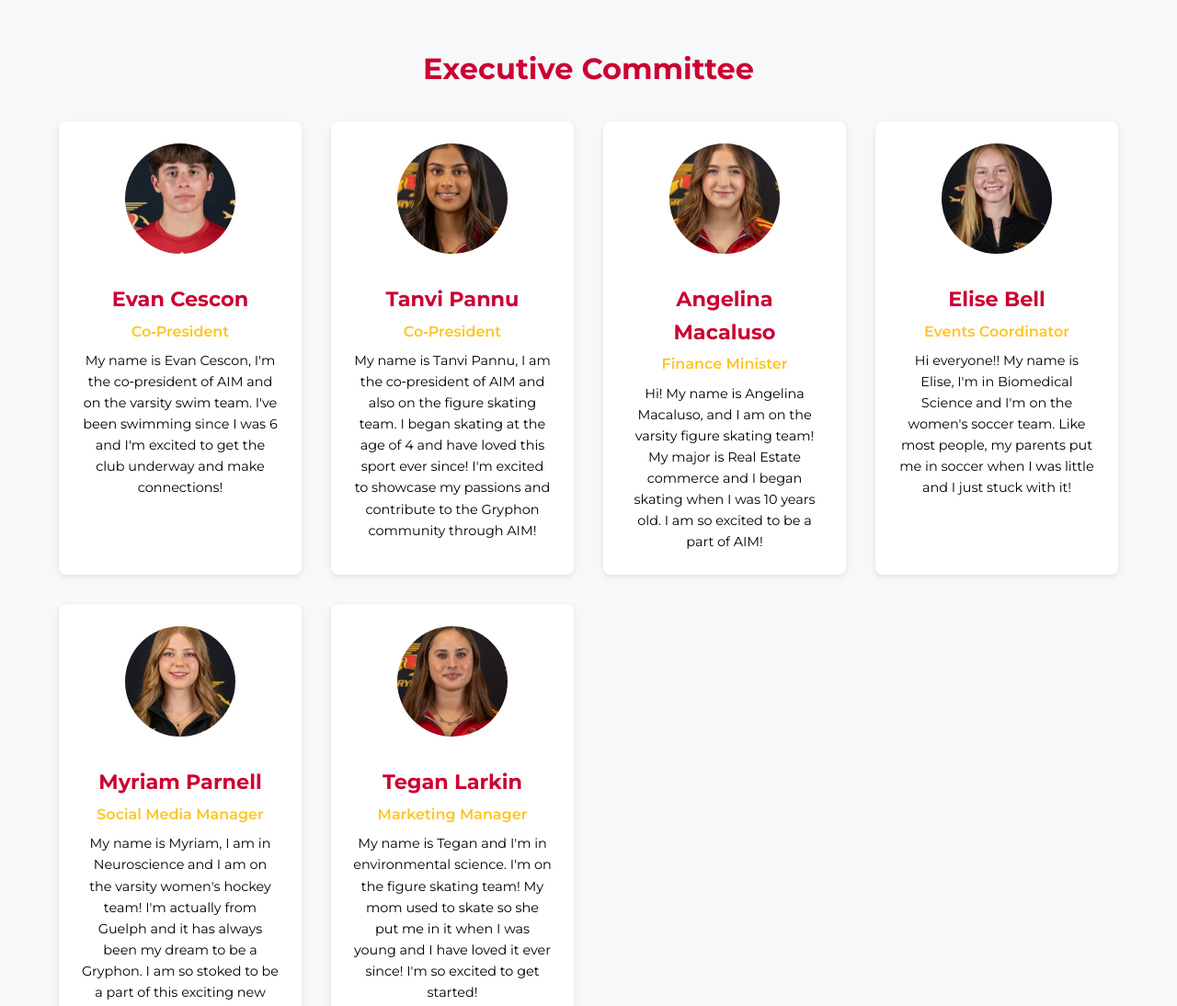
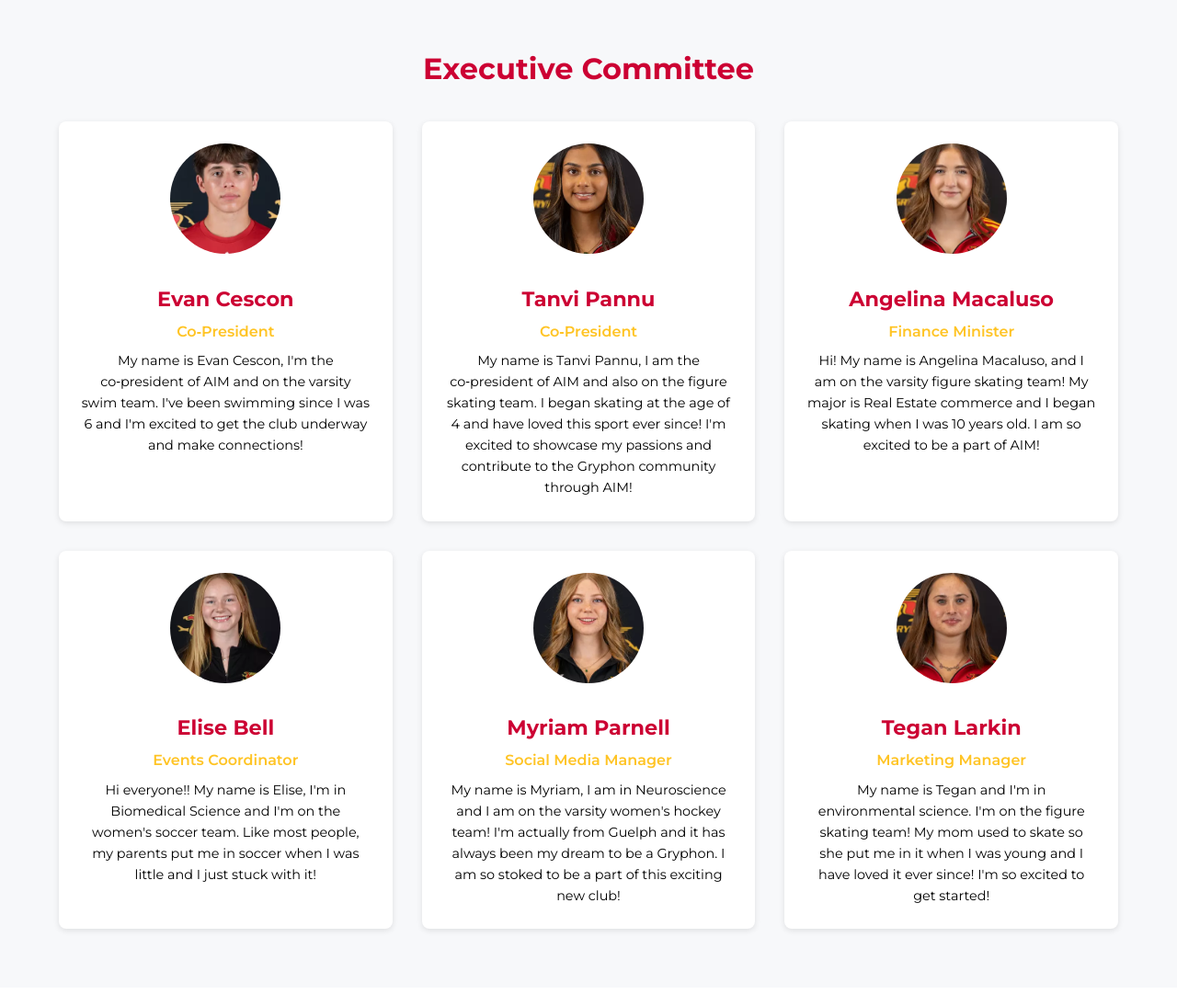
Before and after one commit to evancescon/aim-website, a plain HTML site: page index.html in a window 1280 px wide. Shown: the part 3080-4174 px from the top of the page at 92% size. Drawn offline with Linux system fonts and the light colour scheme; a small style sheet from the web is missing.

Commit message:
Update style.css

```diff
--- a/style.css
+++ b/style.css
@@ -306,12 +306,14 @@ footer {
 
 /* Executive Committee */
 .exec-grid {
-  display: grid;
-  grid-template-columns: repeat(auto-fit, minmax(250px, 1fr));
+  display: flex;
+  flex-wrap: wrap;
+  justify-content: center;
   gap: 2rem;
   margin-top: 2rem;
 }
 .exec-member {
+  flex: 1 1 280px; /* cards will be ~280px wide but shrink/grow responsively */
   background: #fff;
   padding: 1.5rem;
   border-radius: 8px;
```
